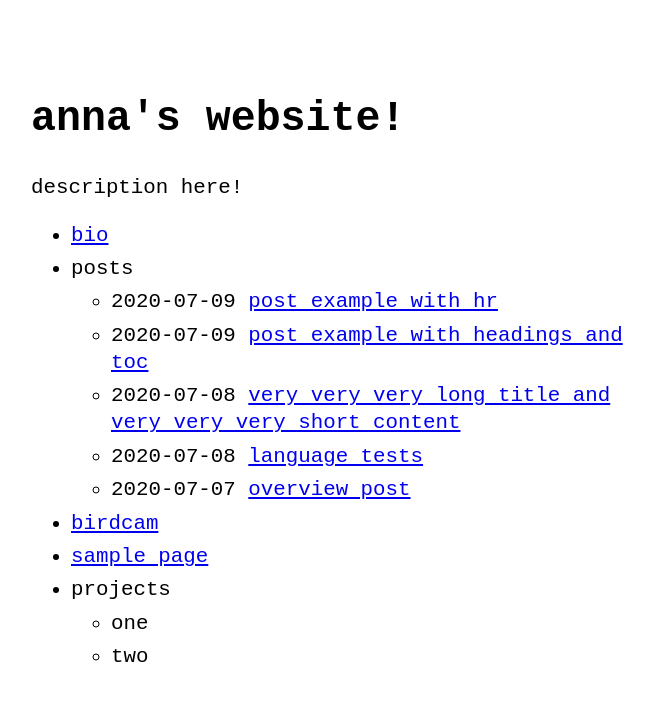
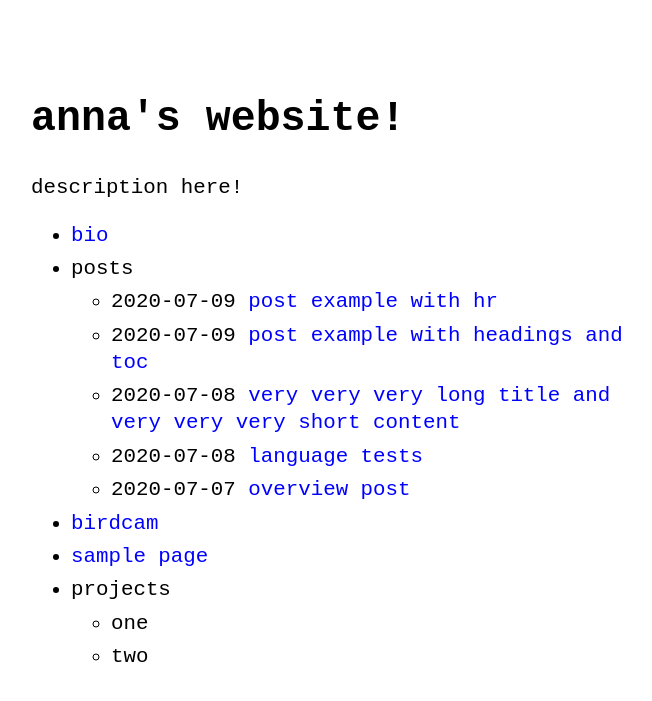
Before and after one commit to avmitchell/avmitchell.github.io, a Jekyll site: the page built from index.md, in a window 1280 px wide. Shown: the top 701 px of the page, without its empty margins (289-941 px from the left). Built offline with Jekyll 4.4.1, drawn with Linux system fonts in a browser that asks for light colours.

Commit message:
Update no-style-please.scss

```diff
--- a/_sass/no-style-please.scss
+++ b/_sass/no-style-please.scss
@@ -87,3 +87,14 @@ img {
   display: block;
   margin: 0 auto;
 }
+
+$a-tags: 'a, a:active, a:hover, a:visited';
+$a-tags-hover: 'a:active, a:hover';
+
+#{$a-tags} {
+  color: blue;
+  text-decoration: none;
+}
+#{$a-tags-hover} {
+  color: green;
+}
```
